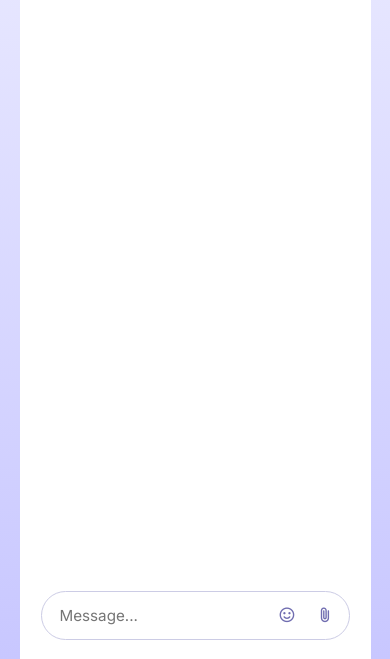
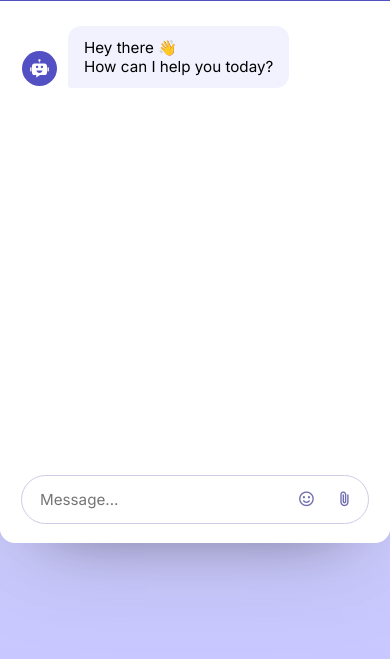
Before and after one commit to BondLukman/chatbot-feature, a plain HTML site: page index.html in a window 390 px wide. Shown: the part 185-844 px from the top of the page. Drawn offline with nearby package versions, Linux system fonts and the light colour scheme.

Commit message:
delete media query

```diff
--- a/styles.css
+++ b/styles.css
@@ -242,15 +242,3 @@ body {
 .chat-form .chat-controls button:hover {
   background: #f1f1ff;
 }
-
-/* Media query for Android phones (common width: 360px - 480px) */
-@media (max-width: 480px) {
-  .chatbot-popup {
-    width: 90vw;
-    min-width: 0;
-    max-width: 100vw;
-    height: 100vh;
-    border-radius: 0;
-    box-shadow: none;
-  }
-}
```
